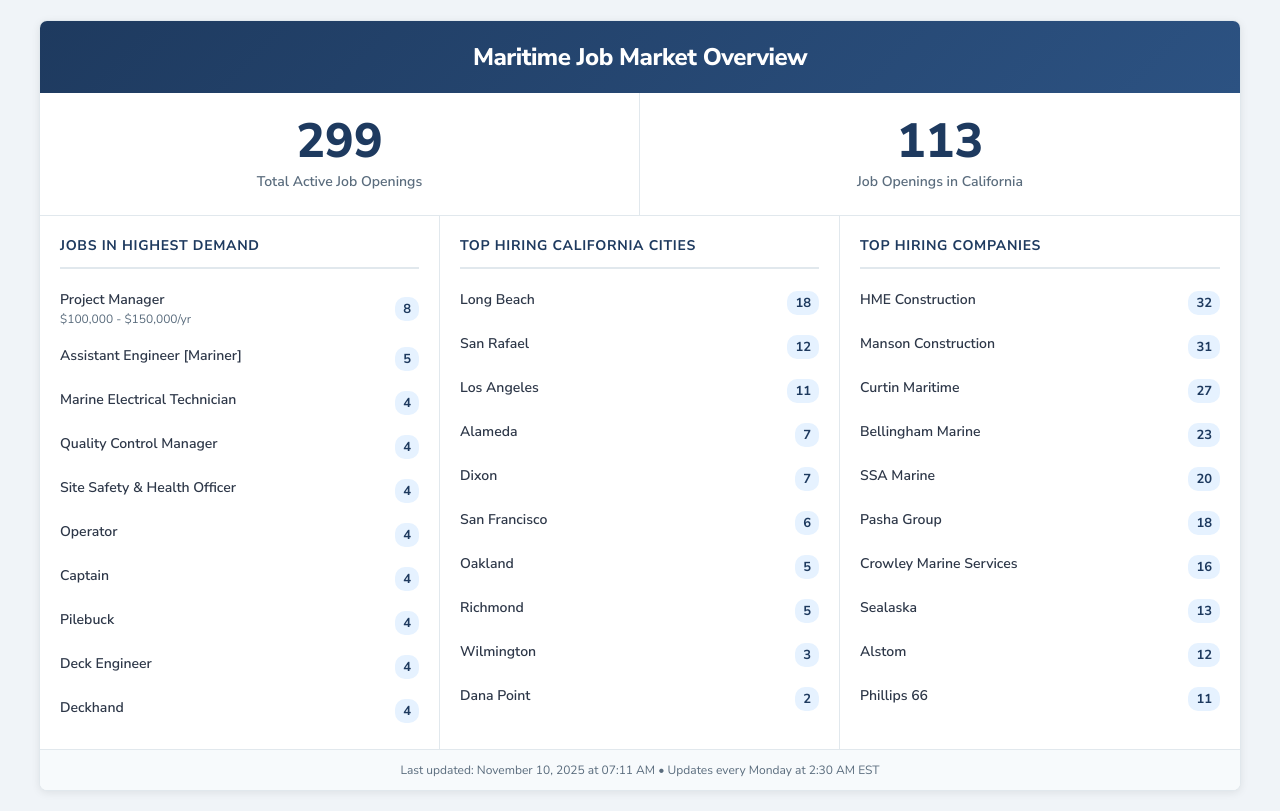
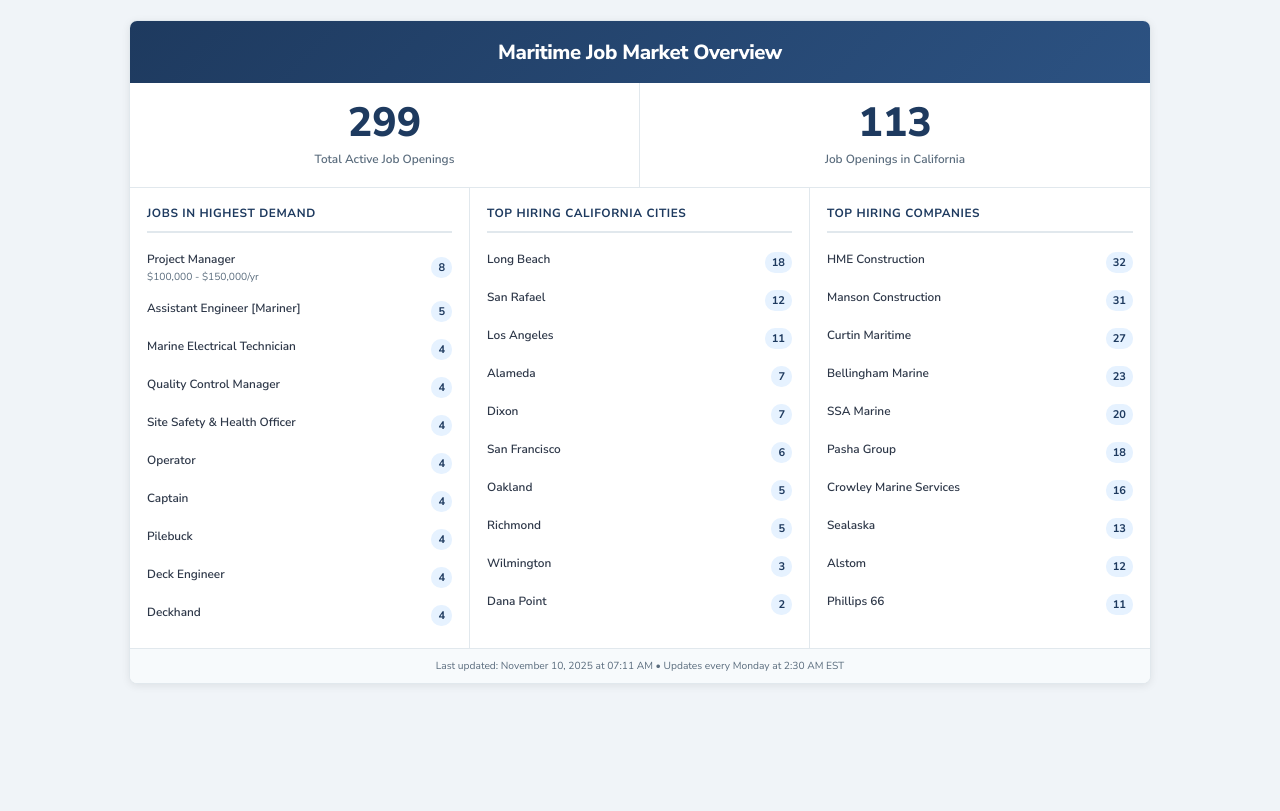
Before and after one commit to macgyvered/maritime-job-widget, a plain HTML site: page index.html in a window 1280 px wide. Drawn offline with Linux system fonts and the light colour scheme.

Commit message:
Update maritime-widget.css
Visual Update 11.14.25

```diff
--- a/maritime-widget.css
+++ b/maritime-widget.css
@@ -8,7 +8,7 @@
 
 .maritime-widget {
     font-family: 'Nunito Sans', -apple-system, BlinkMacSystemFont, 'Segoe UI', Roboto, sans-serif;
-    max-width: 1200px;
+    max-width: 1020px;  /* 85% of 1200px */
     margin: 0 auto;
     background: #ffffff;
     border: 1px solid #e1e8ed;
@@ -21,13 +21,13 @@
 .widget-header {
     background: linear-gradient(135deg, #1e3a5f 0%, #2c5282 100%);
     color: #ffffff;
-    padding: 20px 24px;
+    padding: 17px 20px;  /* 85% of 20px = 17px, 85% of 24px = 20px */
     text-align: center;
 }
 
 .widget-title {
     margin: 0;
-    font-size: 1.5rem;
+    font-size: 1.275rem;  /* 85% of 1.5rem */
     font-weight: 800;
     letter-spacing: -0.02em;
 }
@@ -41,7 +41,7 @@
 }
 
 .stat-card {
-    padding: 24px;
+    padding: 20px;  /* 85% of 24px */
     text-align: center;
     border-right: 1px solid #e1e8ed;
 }
@@ -51,7 +51,7 @@
 }
 
 .stat-value {
-    font-size: 3rem;
+    font-size: 2.55rem;  /* 85% of 3rem */
     font-weight: 800;
     color: #1e3a5f;
     line-height: 1;
@@ -59,7 +59,7 @@
 }
 
 .stat-label {
-    font-size: 0.875rem;
+    font-size: 0.74rem;  /* 85% of 0.875rem */
     color: #5a6c7d;
     font-weight: 600;
     line-height: 1.3;
@@ -74,7 +74,7 @@
 }
 
 .content-card {
-    padding: 20px;
+    padding: 17px;  /* 85% of 20px */
     border-right: 1px solid #e1e8ed;
 }
 
@@ -83,13 +83,13 @@
 }
 
 .card-title {
-    margin: 0 0 16px 0;
-    font-size: 0.875rem;
+    margin: 0 0 14px 0;  /* 85% of 16px */
+    font-size: 0.74rem;  /* 85% of 0.875rem */
     font-weight: 700;
     color: #1e3a5f;
     text-transform: uppercase;
     letter-spacing: 0.05em;
-    padding-bottom: 12px;
+    padding-bottom: 10px;
     border-bottom: 2px solid #e1e8ed;
 }
 
@@ -97,15 +97,15 @@
 .item-list {
     display: flex;
     flex-direction: column;
-    gap: 8px;
+    gap: 7px;  /* 85% of 8px */
 }
 
 .list-item {
     display: flex;
     justify-content: space-between;
     align-items: flex-start;
-    gap: 10px;
-    padding: 6px 0;
+    gap: 8px;  /* 85% of 10px */
+    padding: 5px 0;  /* 85% of 6px */
 }
 
 .item-info {
@@ -116,24 +116,24 @@
 }
 
 .item-name {
-    font-size: 0.875rem;
+    font-size: 0.74rem;  /* 85% of 0.875rem */
     font-weight: 600;
     color: #2d3748;
     line-height: 1.3;
 }
 
 .item-detail {
-    font-size: 0.75rem;
+    font-size: 0.64rem;  /* 85% of 0.75rem */
     color: #5a6c7d;
     font-weight: 400;
 }
 
 .item-count {
-    font-size: 0.8125rem;
+    font-size: 0.69rem;  /* 85% of 0.8125rem */
     font-weight: 700;
     color: #1e3a5f;
     background: #e6f2ff;
-    padding: 3px 8px;
+    padding: 3px 7px;  /* 85% of 8px */
     border-radius: 10px;
     white-space: nowrap;
     align-self: center;
@@ -151,13 +151,13 @@
 /* Footer */
 .widget-footer {
     background: #f7fafc;
-    padding: 12px 24px;
+    padding: 10px 20px;  /* 85% of 12px and 24px */
     text-align: center;
 }
 
 .widget-footer p {
     margin: 0;
-    font-size: 0.75rem;
+    font-size: 0.64rem;  /* 85% of 0.75rem */
     color: #5a6c7d;
     font-weight: 500;
 }
```
